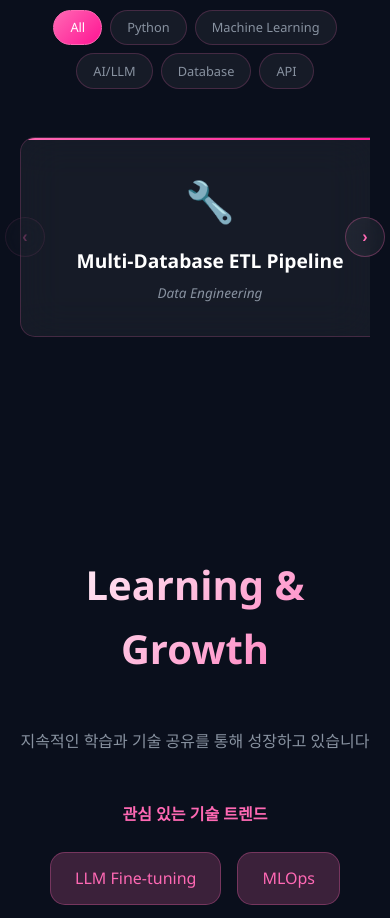
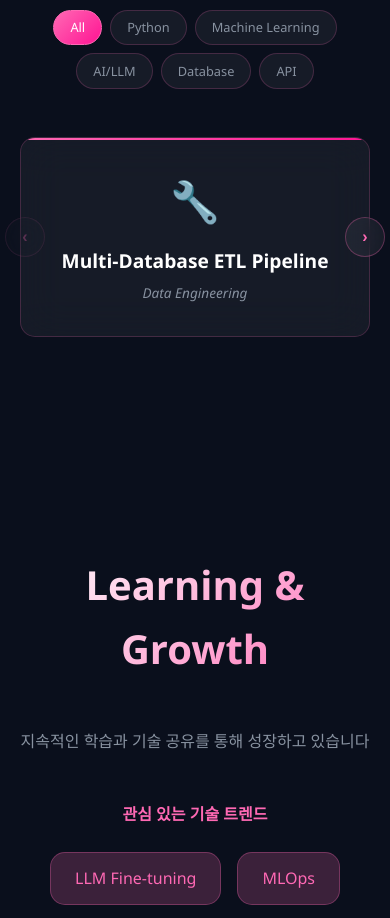
Before and after one commit to ming2tofu33/ming2tofu33.github.io, a plain HTML site: page index_kr.html in a window 390 px wide. Shown: the part 8320-9238 px from the top of the page. Drawn offline with Linux system fonts and the light colour scheme.

Commit message:
mini project card width

```diff
--- a/index_kr.html
+++ b/index_kr.html
@@ -664,7 +664,7 @@
 
         /* Mini Project Cards */
         .mini-card {
-            flex: 0 0 380px;
+            flex: 0 0 350px;
             background: rgba(255, 255, 255, 0.05);
             backdrop-filter: blur(20px);
             border: 1px solid rgba(255, 105, 180, 0.2);
@@ -844,7 +844,7 @@
             }
 
             .mini-card {
-                flex: 0 0 380px;
+                flex: 0 0 350px;
             }
 
             .carousel-btn {
```
